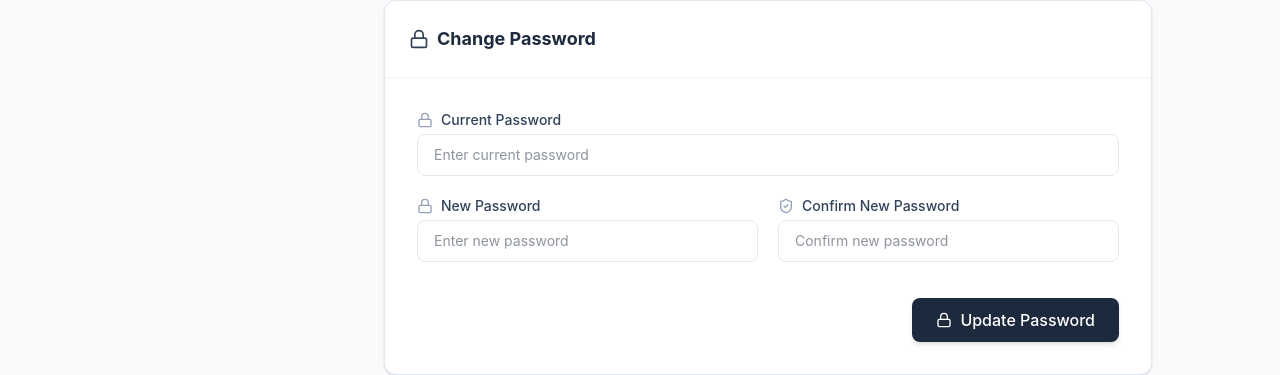
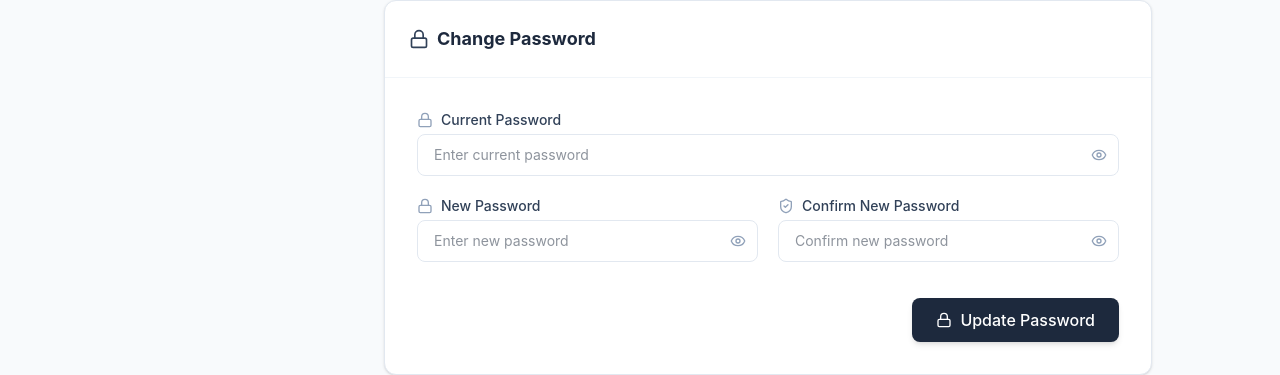
Before and after one commit to inzeela0111/Clinic-Desk, a React (Vite) app in the folder client/: page /profile in a window 1280 px wide. Shown: the part 803-1178 px from the top of the page. Built offline with nearby package versions, Linux system fonts and the light colour scheme; no server answers; sample sign-in values are in the browser's storage.

Commit message:
feat: add password visibility toggle and fix gender validation

```diff
--- a/client/src/pages/LoginPage.jsx
+++ b/client/src/pages/LoginPage.jsx
@@ -7,7 +7,8 @@ import { useDispatch, useSelector } from 'react-redux';
 import { useLoginMutation } from '../services/authApi';
 import { setCredentials } from '../features/auth/authSlice';
 import toast from 'react-hot-toast';
-import { Stethoscope } from 'lucide-react';
+import { Stethoscope, Eye, EyeOff } from 'lucide-react';
+import { useState } from 'react';
 
 const loginSchema = z.object({
   email: z.string().email('Invalid email address'),
@@ -19,6 +20,7 @@ const LoginPage = () => {
   const dispatch = useDispatch();
   const { isAuthenticated } = useSelector((state) => state.auth);
   const [login, { isLoading }] = useLoginMutation();
+  const [showPassword, setShowPassword] = useState(false);
 
   const {
     register,
@@ -71,12 +73,21 @@ const LoginPage = () => {
 
             <div>
               <label className="block text-sm font-medium text-slate-700 mb-2">Password</label>
-              <input
-                {...register('password')}
-                type="password"
-                className="w-full px-4 py-3 rounded-lg border border-slate-300 focus:ring-2 focus:ring-blue-500 focus:border-blue-500 outline-none transition"
-                placeholder="••••••••"
-              />
+              <div className="relative">
+                <input
+                  {...register('password')}
+                  type={showPassword ? 'text' : 'password'}
+                  className="w-full px-4 py-3 rounded-lg border border-slate-300 focus:ring-2 focus:ring-blue-500 focus:border-blue-500 outline-none transition pr-11"
+                  placeholder="••••••••"
+                />
+                <button
+                  type="button"
+                  onClick={() => setShowPassword(!showPassword)}
+                  className="absolute right-3 top-1/2 -translate-y-1/2 text-slate-400 hover:text-slate-600 transition-colors"
+                >
+                  {showPassword ? <EyeOff size={20} /> : <Eye size={20} />}
+                </button>
+              </div>
               {errors.password && <p className="mt-1 text-sm text-red-600">{errors.password.message}</p>}
             </div>
 
--- a/client/src/pages/RegisterPage.jsx
+++ b/client/src/pages/RegisterPage.jsx
@@ -7,7 +7,8 @@ import { useDispatch, useSelector } from 'react-redux';
 import { useRegisterUserMutation } from '../services/authApi';
 import { setCredentials } from '../features/auth/authSlice';
 import toast from 'react-hot-toast';
-import { Stethoscope } from 'lucide-react';
+import { Stethoscope, Eye, EyeOff } from 'lucide-react';
+import { useState } from 'react';
 
 const registerSchema = z.object({
   name: z.string().min(2, 'Name must be at least 2 characters'),
@@ -21,6 +22,7 @@ const RegisterPage = () => {
   const dispatch = useDispatch();
   const { isAuthenticated } = useSelector((state) => state.auth);
   const [registerUser, { isLoading }] = useRegisterUserMutation();
+  const [showPassword, setShowPassword] = useState(false);
 
   const {
     register,
@@ -96,12 +98,21 @@ const RegisterPage = () => {
 
             <div>
               <label className="block text-sm font-medium text-slate-700 mb-1">Password</label>
-              <input
-                {...register('password')}
-                type="password"
-                className="w-full px-4 py-3 rounded-lg border border-slate-300 focus:ring-2 focus:ring-blue-500 focus:border-blue-500 outline-none transition"
-                placeholder="••••••••"
-              />
+              <div className="relative">
+                <input
+                  {...register('password')}
+                  type={showPassword ? 'text' : 'password'}
+                  className="w-full px-4 py-3 rounded-lg border border-slate-300 focus:ring-2 focus:ring-blue-500 focus:border-blue-500 outline-none transition pr-11"
+                  placeholder="••••••••"
+                />
+                <button
+                  type="button"
+                  onClick={() => setShowPassword(!showPassword)}
+                  className="absolute right-3 top-1/2 -translate-y-1/2 text-slate-400 hover:text-slate-600 transition-colors"
+                >
+                  {showPassword ? <EyeOff size={20} /> : <Eye size={20} />}
+                </button>
+              </div>
               {errors.password && <p className="mt-1 text-sm text-red-600">{errors.password.message}</p>}
             </div>
 
--- a/client/src/pages/UserProfilePage.jsx
+++ b/client/src/pages/UserProfilePage.jsx
@@ -2,7 +2,7 @@ import { useState, useEffect } from 'react';
 import { useDispatch } from 'react-redux';
 import { useGetProfileQuery, useUpdateProfileMutation, useChangePasswordMutation } from '../services/authApi';
 import { updateUser } from '../features/auth/authSlice';
-import { User, Mail, Phone, ShieldCheck, Activity, Save, Lock, Image as ImageIcon } from 'lucide-react';
+import { User, Mail, Phone, ShieldCheck, Activity, Save, Lock, Image as ImageIcon, Eye, EyeOff } from 'lucide-react';
 import toast from 'react-hot-toast';
 
 const UserProfilePage = () => {
@@ -24,6 +24,9 @@ const UserProfilePage = () => {
     newPassword: '',
     confirmPassword: '',
   });
+  const [showOldPassword, setShowOldPassword] = useState(false);
+  const [showNewPassword, setShowNewPassword] = useState(false);
+  const [showConfirmPassword, setShowConfirmPassword] = useState(false);
 
   useEffect(() => {
     if (userProfile) {
@@ -47,7 +50,12 @@ const UserProfilePage = () => {
   const handleSubmit = async (e) => {
     e.preventDefault();
     try {
-      const res = await updateProfile(formData).unwrap();
+      // Ensure gender is capitalized to match backend enum ("Male", "Female", "Other")
+      const updatedData = {
+        ...formData,
+        gender: formData.gender ? formData.gender.charAt(0).toUpperCase() + formData.gender.slice(1).toLowerCase() : 'Other'
+      };
+      const res = await updateProfile(updatedData).unwrap();
       dispatch(updateUser(res.data));
       toast.success('Profile updated successfully!');
     } catch (err) {
@@ -221,47 +229,74 @@ const UserProfilePage = () => {
                 <label className="text-sm font-medium text-slate-700 mb-1 flex items-center gap-2">
                   <Lock className="w-4 h-4 text-slate-400" /> Current Password
                 </label>
+                <div className="relative">
                   <input
-                  type="password"
+                    type={showOldPassword ? "text" : "password"}
                     name="oldPassword"
                     value={passwordData.oldPassword}
                     onChange={handlePasswordChange}
-                  className="w-full border border-slate-200 rounded-lg px-4 py-2.5 text-sm focus:outline-none focus:ring-2 focus:ring-blue-400 focus:border-transparent transition"
+                    className="w-full border border-slate-200 rounded-lg px-4 py-2.5 text-sm focus:outline-none focus:ring-2 focus:ring-blue-400 focus:border-transparent transition pr-10"
                     placeholder="Enter current password"
                     required
                   />
+                  <button
+                    type="button"
+                    onClick={() => setShowOldPassword(!showOldPassword)}
+                    className="absolute right-3 top-1/2 -translate-y-1/2 text-slate-400 hover:text-slate-600 transition-colors"
+                  >
+                    {showOldPassword ? <EyeOff className="w-4 h-4" /> : <Eye className="w-4 h-4" />}
+                  </button>
+                </div>
               </div>
 
               <div>
                 <label className="text-sm font-medium text-slate-700 mb-1 flex items-center gap-2">
                   <Lock className="w-4 h-4 text-slate-400" /> New Password
                 </label>
+                <div className="relative">
                   <input
-                  type="password"
+                    type={showNewPassword ? "text" : "password"}
                     name="newPassword"
                     value={passwordData.newPassword}
                     onChange={handlePasswordChange}
-                  className="w-full border border-slate-200 rounded-lg px-4 py-2.5 text-sm focus:outline-none focus:ring-2 focus:ring-blue-400 focus:border-transparent transition"
+                    className="w-full border border-slate-200 rounded-lg px-4 py-2.5 text-sm focus:outline-none focus:ring-2 focus:ring-blue-400 focus:border-transparent transition pr-10"
                     placeholder="Enter new password"
                     required
                     minLength={6}
                   />
+                  <button
+                    type="button"
+                    onClick={() => setShowNewPassword(!showNewPassword)}
+                    className="absolute right-3 top-1/2 -translate-y-1/2 text-slate-400 hover:text-slate-600 transition-colors"
+                  >
+                    {showNewPassword ? <EyeOff className="w-4 h-4" /> : <Eye className="w-4 h-4" />}
+                  </button>
+                </div>
               </div>
 
               <div>
                 <label className="text-sm font-medium text-slate-700 mb-1 flex items-center gap-2">
                   <ShieldCheck className="w-4 h-4 text-slate-400" /> Confirm New Password
                 </label>
+                <div className="relative">
                   <input
-                  type="password"
+                    type={showConfirmPassword ? "text" : "password"}
                     name="confirmPassword"
                     value={passwordData.confirmPassword}
                     onChange={handlePasswordChange}
-                  className="w-full border border-slate-200 rounded-lg px-4 py-2.5 text-sm focus:outline-none focus:ring-2 focus:ring-blue-400 focus:border-transparent transition"
+                    className="w-full border border-slate-200 rounded-lg px-4 py-2.5 text-sm focus:outline-none focus:ring-2 focus:ring-blue-400 focus:border-transparent transition pr-10"
                     placeholder="Confirm new password"
                     required
                     minLength={6}
                   />
+                  <button
+                    type="button"
+                    onClick={() => setShowConfirmPassword(!showConfirmPassword)}
+                    className="absolute right-3 top-1/2 -translate-y-1/2 text-slate-400 hover:text-slate-600 transition-colors"
+                  >
+                    {showConfirmPassword ? <EyeOff className="w-4 h-4" /> : <Eye className="w-4 h-4" />}
+                  </button>
+                </div>
               </div>
             </div>
 
```
Lines whose indentation alone changed are shown as unchanged.
